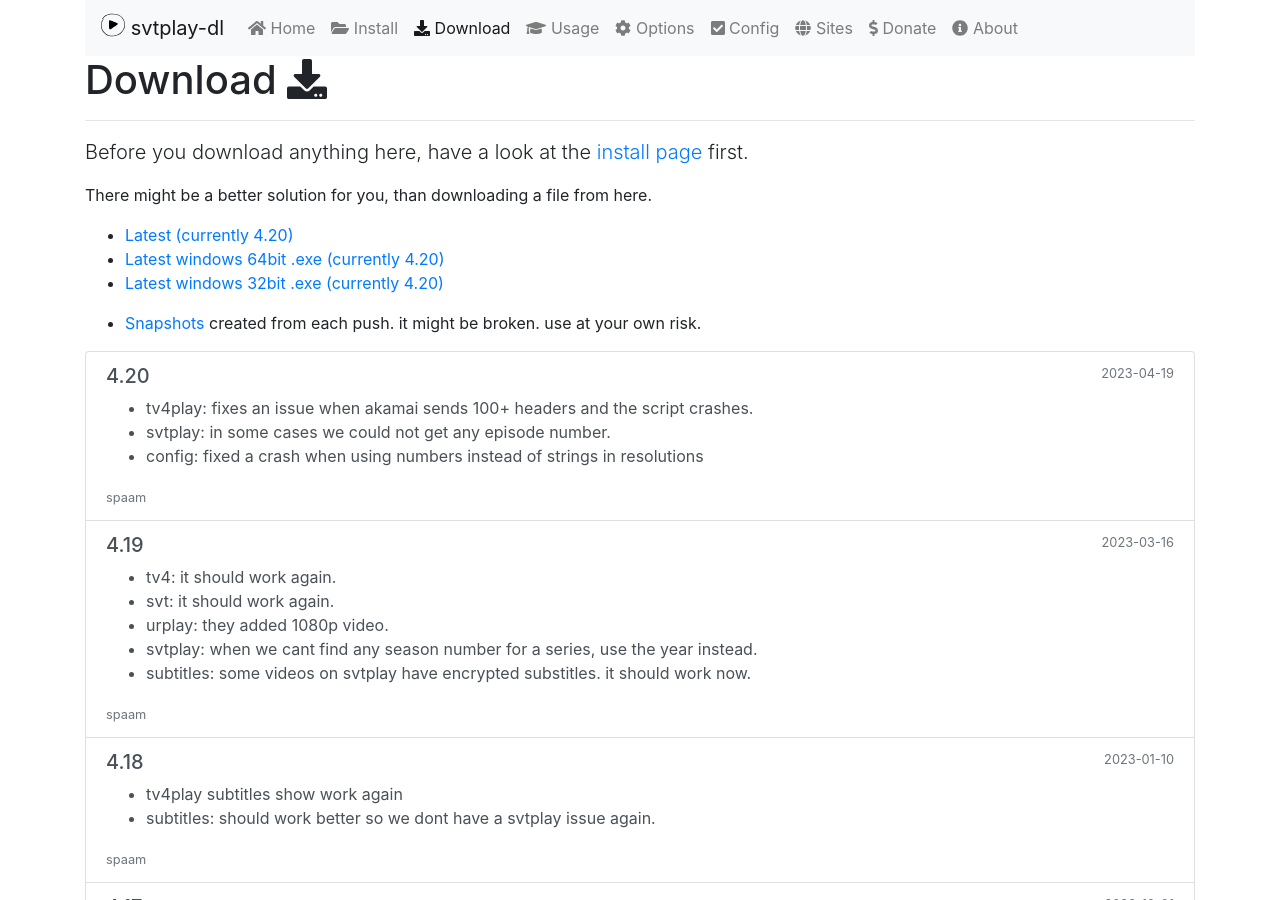
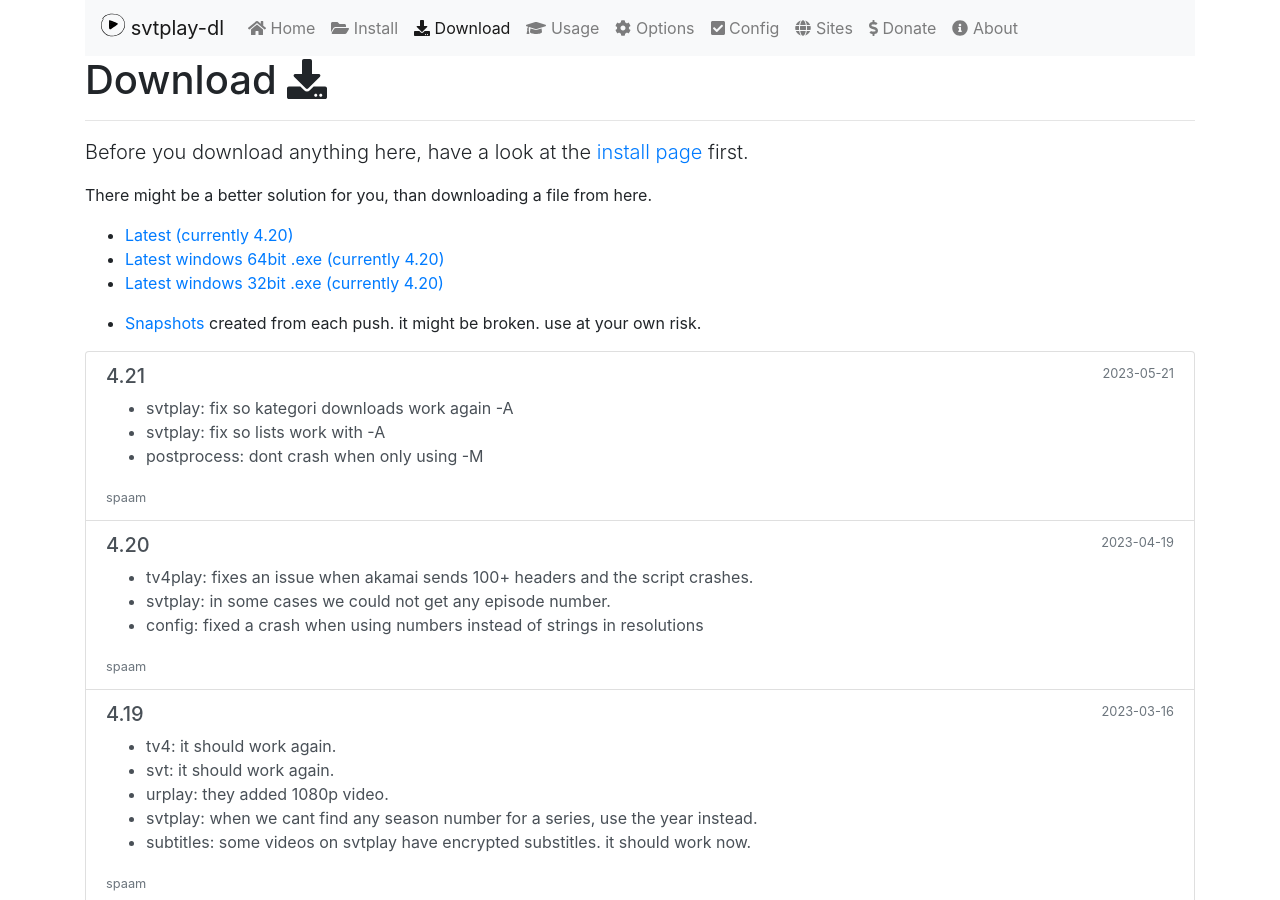
Before and after one commit to spaam/svtplay-dl-web, a Jekyll site: the page built from _pages/download.md, in a window 1280 px wide and 900 px high. Built offline with Jekyll 4.4.1, drawn with Linux system fonts in a browser that asks for light colours; nearby versions of some CDN libraries; comment, search, counter and statistics services are not loaded.

```diff
--- a/_layouts/home.html
+++ b/_layouts/home.html
@@ -15,7 +15,7 @@ layout: default
             <a href="/install/" class="btn btn-lg btn-outline-primary mb-3 mb-md-0 mr-md-3">Get started</a>
             <a href="/archive/" class="btn btn-lg btn-outline-secondary">Download</a>
         </div>
-        <p class="text-muted mb-0">Currently v4.20 (2023-04-20)</p>
+        <p class="text-muted mb-0">Currently v4.21 (2023-06-01)</p>
     </div>
     <div class="col-md-6">
         <img src="/assets/brand/logo.svg" width="256" height="256" class="img-fluid mb-3">
--- a/_pages/download.md
+++ b/_pages/download.md
@@ -10,9 +10,9 @@ description: Download page for svtplay-dl
 
 There might be a better solution for you, than downloading a file from here.
 
-* [Latest (currently 4.20)](https://svtplay-dl.se/download/4.20/svtplay-dl)
-* [Latest windows 64bit .exe (currently 4.20)](https://svtplay-dl.se/download/4.20/svtplay-dl-amd64.zip)
-* [Latest windows 32bit .exe (currently 4.20)](https://svtplay-dl.se/download/4.20/svtplay-dl-win32.zip)
+* [Latest (currently 4.20)](https://svtplay-dl.se/download/4.21/svtplay-dl)
+* [Latest windows 64bit .exe (currently 4.20)](https://svtplay-dl.se/download/4.21/svtplay-dl-amd64.zip)
+* [Latest windows 32bit .exe (currently 4.20)](https://svtplay-dl.se/download/4.21/svtplay-dl-win32.zip)
 
 * [Snapshots](/download/snapshots/) created from each push. it might be broken. use at your own risk.
 
--- /dev/null
+++ b/_posts/2023-06-01-4.21.md
@@ -0,0 +1,13 @@
+---
+layout: post
+title: "4.21"
+date: 2023-05-21 21:46:00 +0200
+categories: releases
+windows-amd64: true
+windows-win32: true
+binary: true
+---
+
+* svtplay: fix so kategori downloads work again -A
+* svtplay: fix so lists work with -A
+* postprocess: dont crash when only using -M
```
